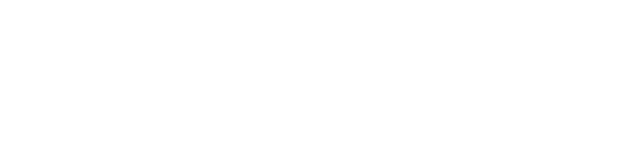
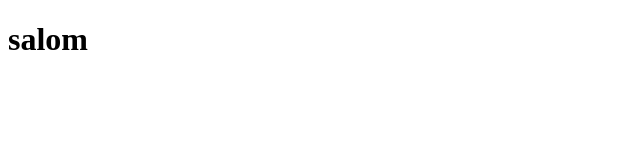
Before and after one commit to Nazarbek777/tatu, a plain HTML site: page index.html in a window 1280 px wide. Shown: the whole page, without its empty margins (0-640 px from the left). Drawn offline with Linux system fonts and the light colour scheme.

Commit message:
last commit

```diff
--- a/index.html
+++ b/index.html
@@ -6,6 +6,8 @@
     <title>Document</title>
 </head>
 <body>
-
+    <header>
+        <h1>salom</h1>
+    </header>
 </body>
 </html>
```
